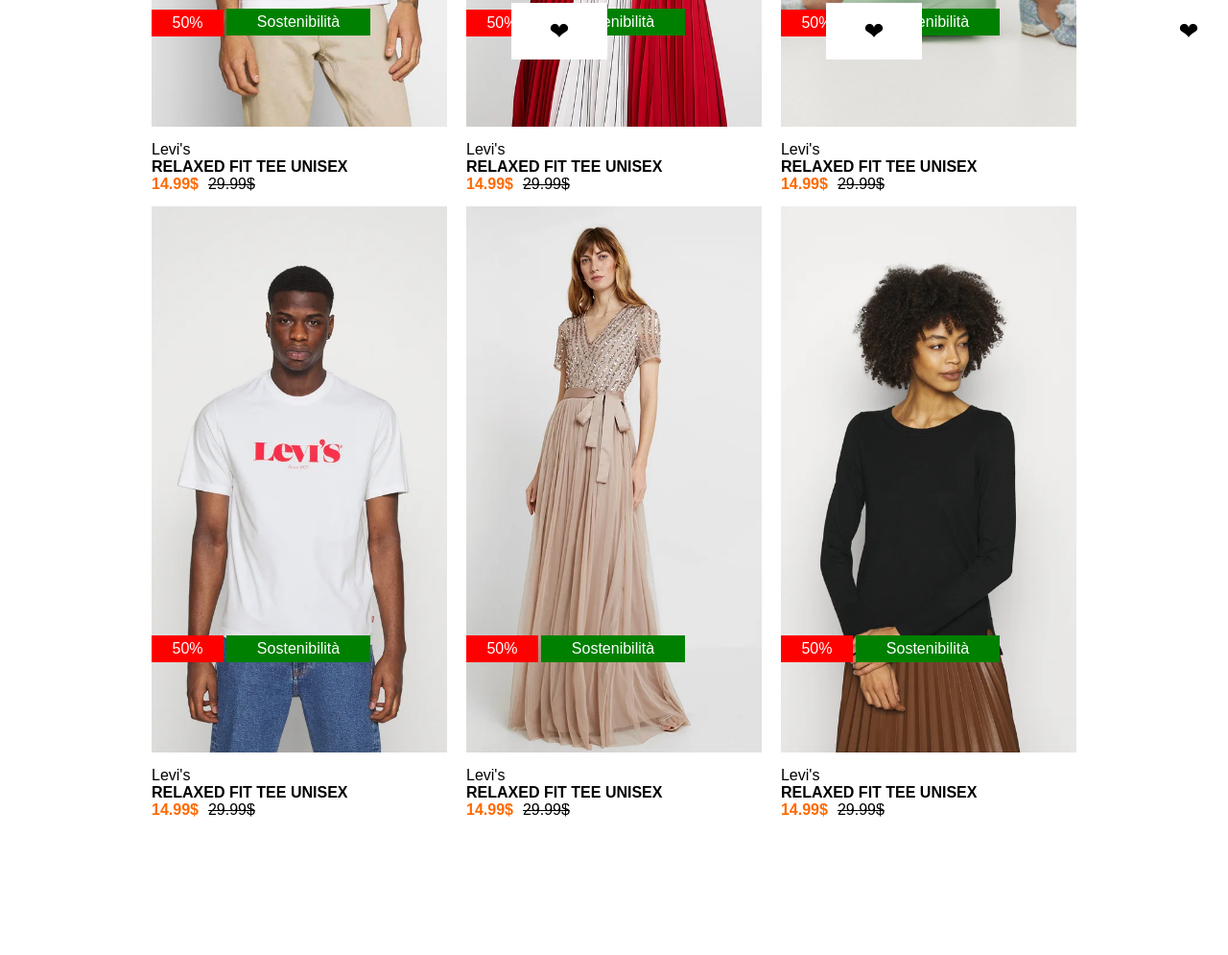
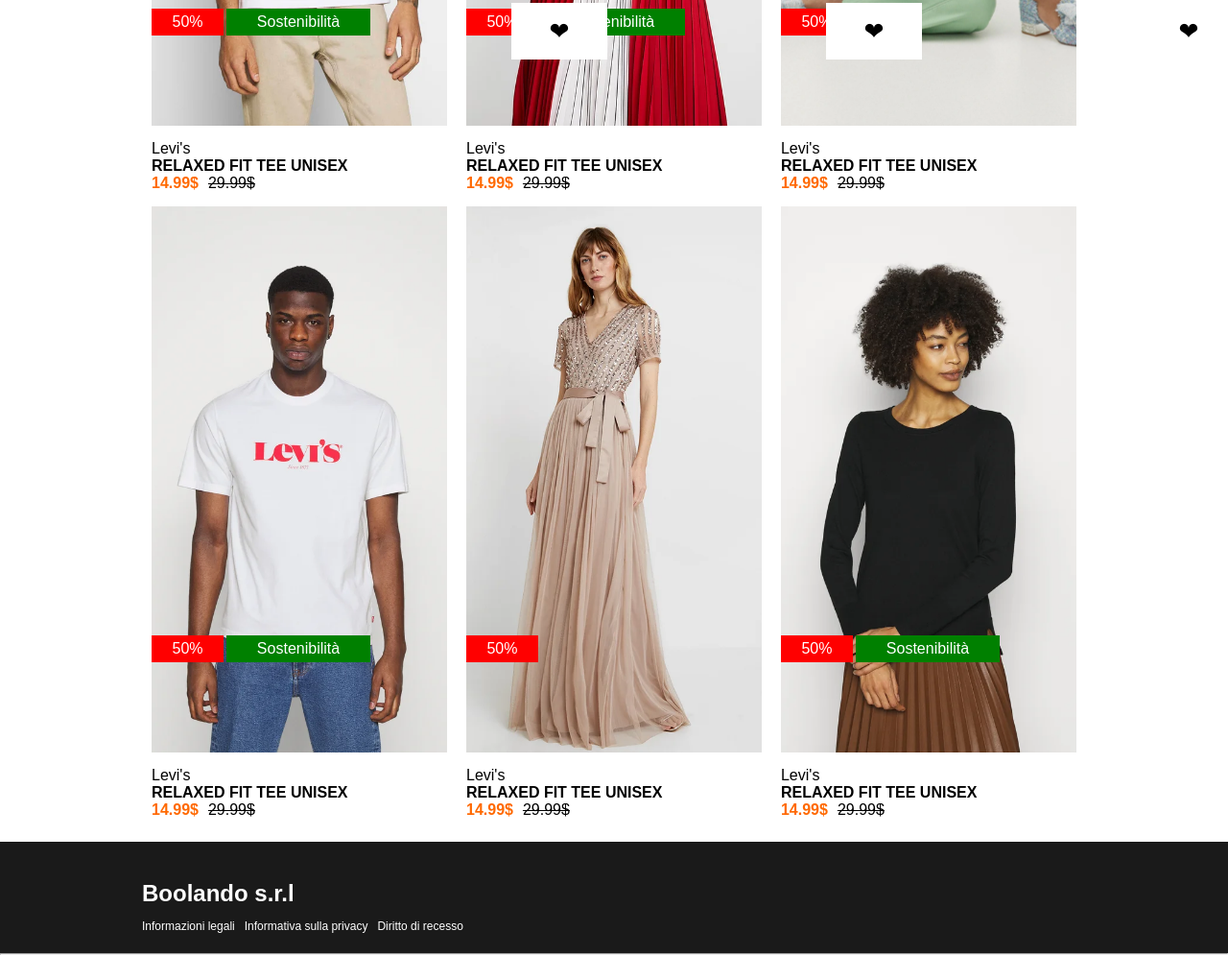
Before and after one commit to salvatorebriga/html-css-boolando, a plain HTML site: page index.html in a window 1280 px wide. Shown: the part 540-1535 px from the top of the page at 96% size. Before the commit the page ends 1417 px from the top, so only its background shows below. Drawn offline with Linux system fonts and the light colour scheme.

Commit message:
added first part of the footer

```diff
--- a/css/style.css
+++ b/css/style.css
@@ -37,6 +37,10 @@
 .col-60{
     display: flex;
     width: 60%;
+}
+
+.col-80{
+    width: 80%;
 }
 
 .nav{
@@ -124,10 +128,40 @@
     background-color:#008000;
 }
 
+footer{
+    width: 100%;
+}
+
+#foot-menu{
+    display: flex;
+    text-decoration: none;
+    list-style-type:none;
+    margin-top: 10px;
+}
+
+#foot-menu > li:not(:last-child){
+    margin-right: 10px;
+}
+
+#foot-menu > li > a{
+    color: white;
+    font-size: 12px;
+    font-weight: 100;
+    text-decoration: none;
+}
+
 /*classi utility*/
 
 .bg-orange{
     background-color: #ff6900;
+}
+
+.bg-black{
+    background-color: #1a1a1a;
+}
+
+.c-white{
+    color: white;
 }
 
 .orange-price{
@@ -168,6 +202,10 @@
     margin-right: 10px;
 }
 
+.pytop-20{
+    padding-top: 20px;
+}
+
 *{
     margin: 0;
     padding: 0;
--- a/index.html
+++ b/index.html
@@ -71,7 +71,6 @@
                             <span class="orange-price margin-r">14.99$</span><span class="barred">29.99$</span>
                             <div class="hearth hearth-position"> &#10084; </div>
                             <div class="discount"> 50% </div>
-                            <div class="sustainability"> Sostenibilità</div>
                         </div>
                     </div>
                     <div class="col-33">
@@ -97,7 +96,6 @@
                             <span class="orange-price margin-r">14.99$</span><span class="barred">29.99$</span>
                             <div class="hearth hearth-position"> &#10084; </div>
                             <div class="discount"> 50% </div>
-                            <div class="sustainability"> Sostenibilità</div>
                         </div>
                     </div>
                     <div class="col-33">
@@ -117,5 +115,26 @@
             </div>
         </div>
     </body>
+    <footer>
+        <div class="container-full bg-black">
+            <div class="container-80">
+                <div class="row">
+                    <div class="col-80 c-white pytop-20">
+                        <h2>Boolando s.r.l</h2>
+                        <ul id="foot-menu">
+                            <li><a href="">Informazioni legali</a></li>
+                            <li><a href="">Informativa sulla privacy</a></li>
+                            <li><a href="">Diritto di recesso</a></li></li>
+                        </ul>
+
+                    </div>
+                    <div class="col-20 c-white pytop-20">
+
+                    </div>
+                </div>
+            </div>
+            <hr>
+        </div>
+    </footer>
 </body>
 </html>
```
